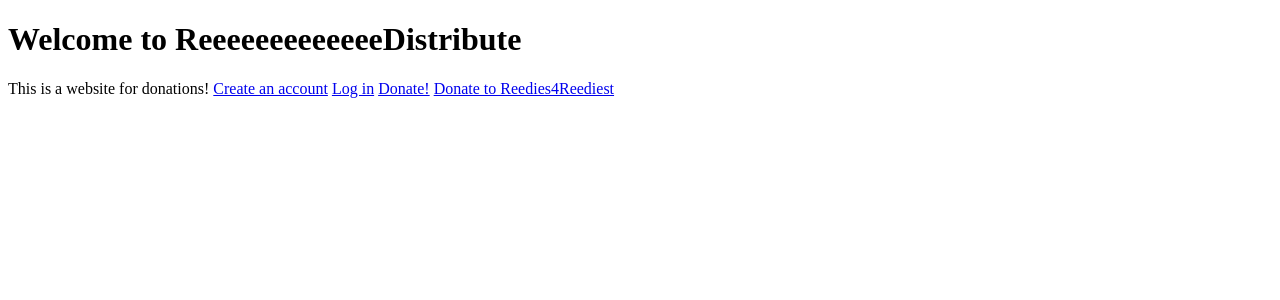
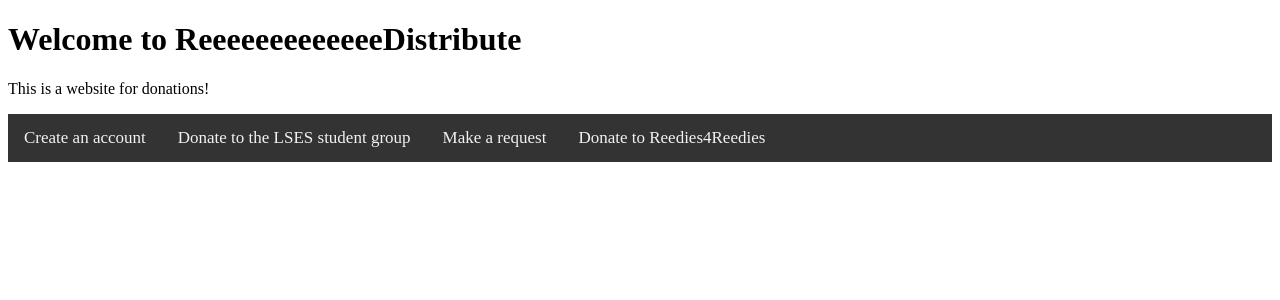
Before and after one commit to reed-college/ReeDistribute, a Flask app: page / in a window 1280 px wide. Shown: the top 300 px of the page. Run offline with Flask 2, Linux system fonts and the light colour scheme.

Commit message:
Includes the open request functionality

```diff
--- a/templates/frontpage.html
+++ b/templates/frontpage.html
@@ -2,15 +2,50 @@
 <html>
 <head>
     <title>home</title>
+    <style type="text/css" media="screen">
+/* Add a black background color to the top navigation */
+        .topnav {
+            background-color: #333;
+            overflow: hidden;
+        }
+
+        /* Style the links inside the navigation bar */
+        .topnav a {
+            float: left;
+            display: block;
+            color: #f2f2f2;
+            text-align: center;
+            padding: 14px 16px;
+            text-decoration: none;
+            font-size: 17px;
+        }
+
+        /* Change the color of links on hover */
+        .topnav a:hover {
+            background-color: #ddd;
+            color: black;
+        }
+
+        /* Add a color to the active/current link */
+        .topnav a.active {
+            background-color: #4CAF50;
+            color: white;
+        }
+    </style>
+
 </head>
 <body>
     <h1> Welcome to ReeeeeeeeeeeeeDistribute </h1>
     <p>
         This is a website for donations!
-        <a href="/create_account">Create an account</a>
-        <a href="/login">Log in</a>
-        <a href="/">Donate!</a>
-        <a href="https://www.reed.edu/givingtoreed/online-giving/index.php">Donate to Reedies4Reediest</a>
+        <div class="topnav" id="myTopnav">
+            <a href="/create_account">Create an account</a>
+            <!--<a href="/login">Log in</a>-->
+            <a href="/log_donation">Donate to the LSES student group</a>
+            <a href="/open_request">Make a request</a>
+
+            <a href="https://www.reed.edu/givingtoreed/online-giving/index.php">Donate to Reedies4Reedies</a>
+        </div>
 
     </p>
 </body>
```
Also changed, not shown: templates/request.html (added, +21 -0 lines).
